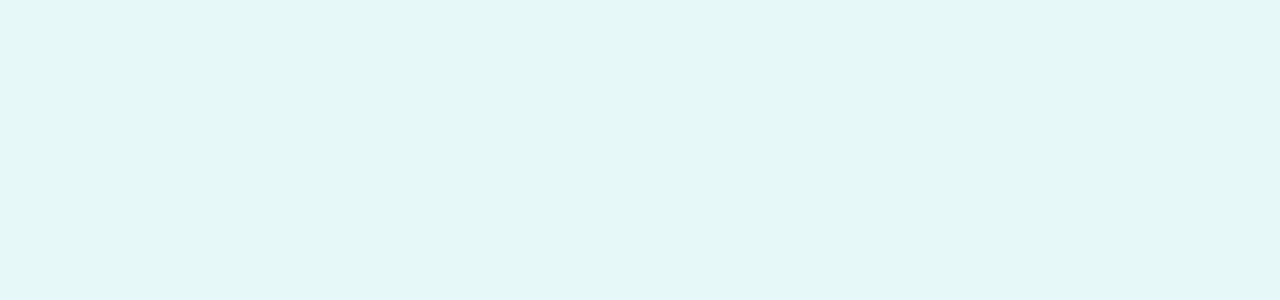
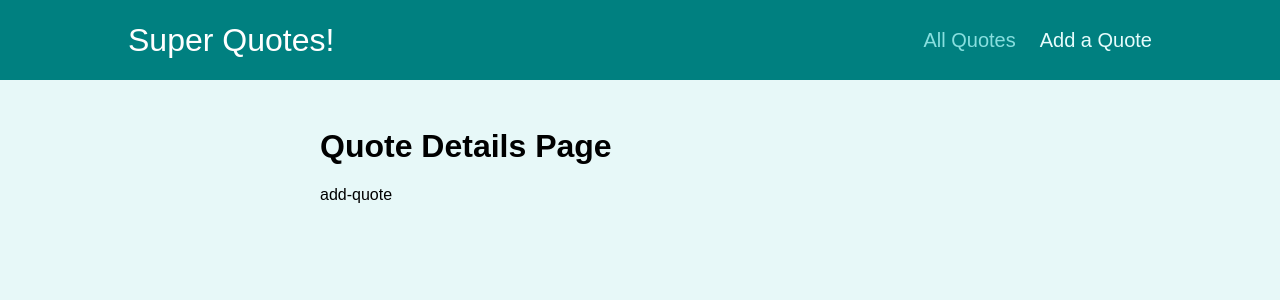
Before and after one commit to DEFIdaniel1/quote-monkey, a React (Create React App) app: page /quotes/add-quote in a window 1280 px wide. Shown: the top 300 px of the page. Built offline with nearby package versions, Linux system fonts and the light colour scheme.

Commit message:
react router, basic pages and navigation added

```diff
--- a/src/App.js
+++ b/src/App.js
@@ -1,7 +1,29 @@
+import { Route, Switch, Redirect } from "react-router-dom";
+
+import Quotes from "./pages/Quotes";
+import AddQuote from "./pages/AddQuote";
+import QuoteDetails from "./pages/QuoteDetails";
+import Layout from "./components/layout/Layout";
+
 function App() {
   return (
     <div>
-
+      <Layout>
+        <Switch>
+          <Route path="/" exact>
+            <Redirect to="/quotes" />
+          </Route>
+          <Route path="/quotes" exact>
+            <Quotes />
+          </Route>
+          <Route path="/add-quote">
+            <AddQuote />
+          </Route>
+          <Route path="/quotes/:quoteId">
+            <QuoteDetails />
+          </Route>
+        </Switch>
+      </Layout>
     </div>
   );
 }
--- /dev/null
+++ b/src/components/layout/Layout.js
@@ -0,0 +1,15 @@
+import React, {Fragment} from 'react';
+import MainNavigation from './MainNavigation';
+
+import classes from './Layout.module.css';
+
+function Layout(props) {
+  return (
+    <Fragment>
+        <MainNavigation/>
+        <main className={classes.main}>{props.children}</main>
+    </Fragment>
+  )
+}
+
+export default Layout
--- /dev/null
+++ b/src/components/layout/MainNavigation.js
@@ -0,0 +1,28 @@
+import React from "react";
+import { NavLink } from "react-router-dom";
+
+import classes from "./MainNavigation.module.css";
+
+const MainNavigation = () => {
+  return (
+    <header className={classes.header}>
+      <div className={classes.logo}>Super Quotes!</div>
+      <nav className={classes.nav}>
+        <ul>
+          <li>
+            <NavLink activeClassName={classes.active} to="./quotes">
+              All Quotes
+            </NavLink>
+          </li>
+          <li>
+            <NavLink activeClassName={classes.active} to="./add-quote">
+              Add a Quote
+            </NavLink>
+          </li>
+        </ul>
+      </nav>
+    </header>
+  );
+};
+
+export default MainNavigation;
--- a/src/index.js
+++ b/src/index.js
@@ -1,7 +1,12 @@
 import ReactDOM from 'react-dom/client';
+import { BrowserRouter } from 'react-router-dom';
 
 import './index.css';
 import App from './App';
 
 const root = ReactDOM.createRoot(document.getElementById('root'));
-root.render(<App />);
+root.render(
+  <BrowserRouter>
+    <App />
+  </BrowserRouter>
+);
--- /dev/null
+++ b/src/pages/AddQuote.js
@@ -0,0 +1,9 @@
+import React from 'react'
+
+const AddQuote = () => {
+  return (
+    <div>AddQuote</div>
+  )
+}
+
+export default AddQuote
--- /dev/null
+++ b/src/pages/QuoteDetails.js
@@ -0,0 +1,19 @@
+import React, { Fragment } from "react";
+import { Route, useParams } from "react-router-dom";
+
+import Comments from "../components/comments/Comments";
+
+const QuoteDetails = () => {
+  const params = useParams();
+
+  return (
+    <Fragment>
+      <h1>Quote Details Page</h1>
+      <p>{params.quoteId}</p>
+      <Route path={`/quotes/${params.quoteId}/comments`}>
+        <Comments></Comments>
+      </Route>
+    </Fragment>
+  );
+};
+export default QuoteDetails;
--- /dev/null
+++ b/src/pages/Quotes.js
@@ -0,0 +1,11 @@
+import React, {Fragment} from 'react';
+
+const Quotes = () => {
+  return (
+    <Fragment>
+      <h1>List of All Quotes</h1>
+    </Fragment>
+  );
+}
+
+export default Quotes
```
Also changed, not shown: src/store/index.js (added).
